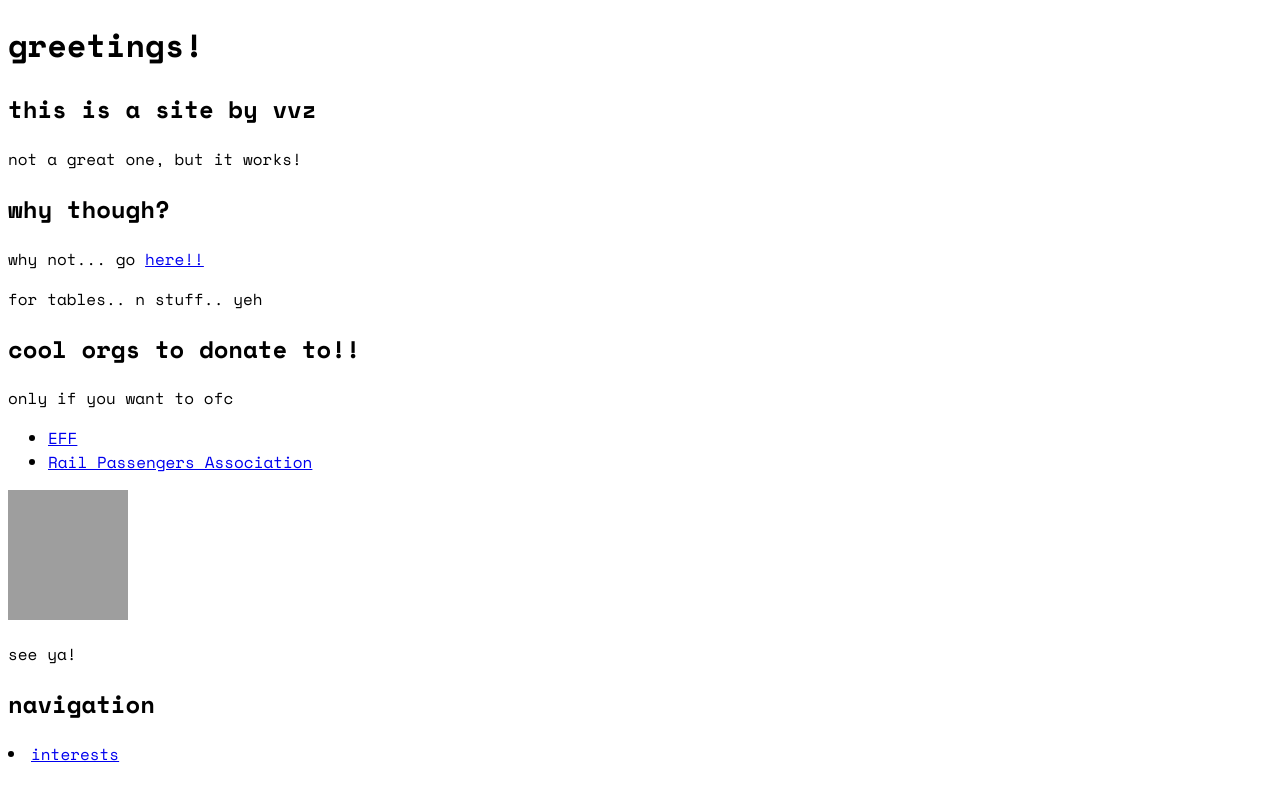
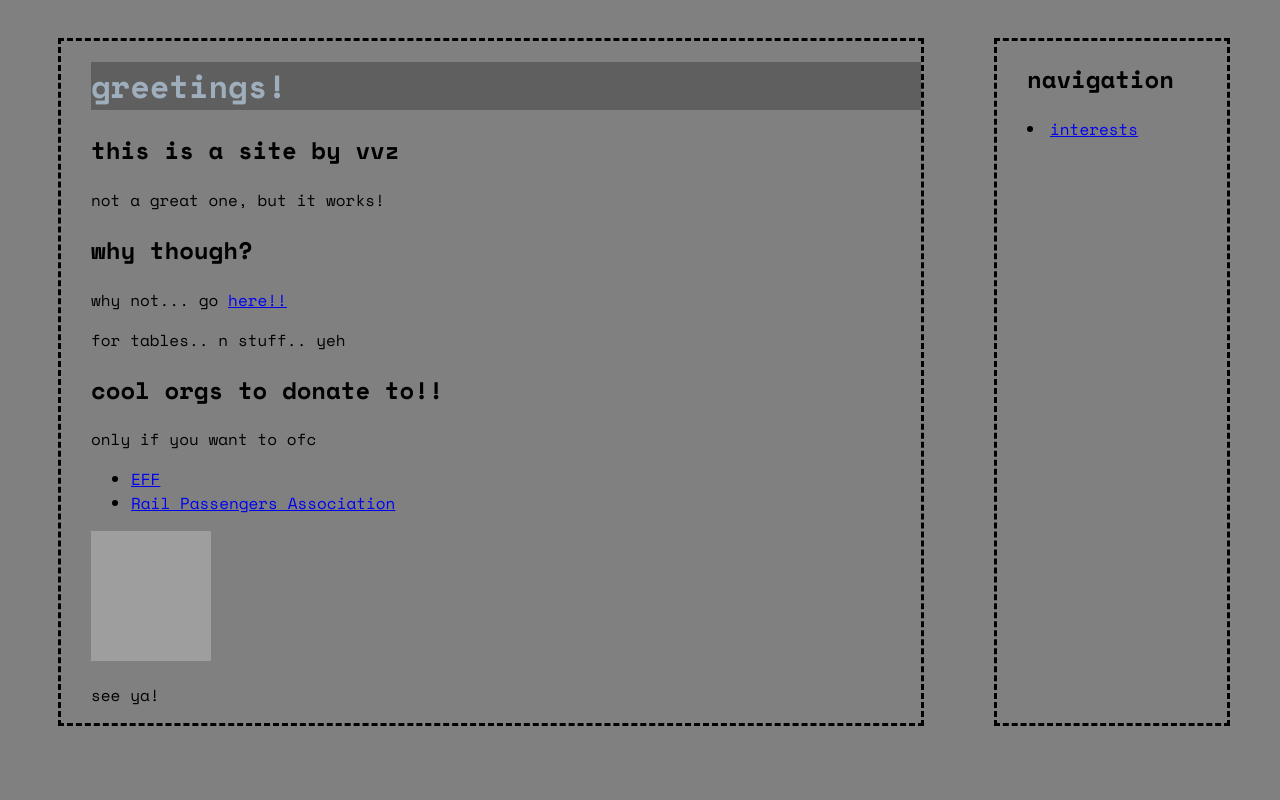
Before and after one commit to isovanillin/pizzalandia.github.io, a plain HTML site: page index.html in a window 1280 px wide. Drawn offline with nearby package versions, Linux system fonts and the light colour scheme; grey boxes are pictures that could not be loaded.

Commit message:
Update styles.css

```diff
--- a/styles.css
+++ b/styles.css
@@ -2,4 +2,38 @@
 
 body{
 font-family: 'Space Mono', sans-serif;
+margin-right: 20px;
+background-color: gray;
 }
+
+h1 {
+color: #abcd;
+background-color: #5f5f5f;
+}
+
+td {
+background-color: #ccc;
+padding: 40px;
+border-style: dashed;
+border-width: 2px;
+}
+
+#main{
+	border-style: dashed;
+	margin: 30px;
+	padding-left: 30px;
+	flex: 1;
+}
+
+#nav{
+	border-style: dashed;
+	margin: 30px;
+	padding-left: 30px;
+	width: 200px;
+}
+
+#container {
+  display: flex;
+  gap: 10px;
+  padding-left: 20px;
+}
```
